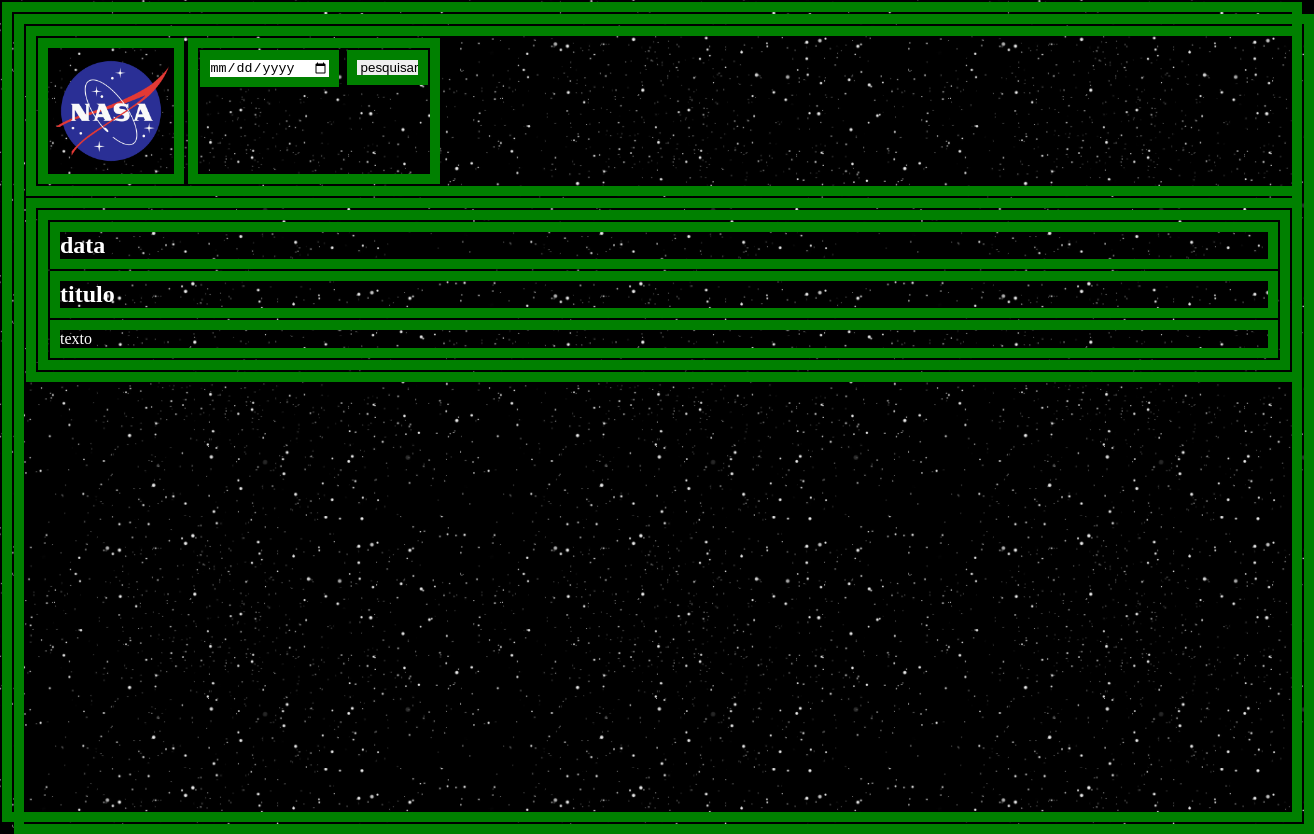
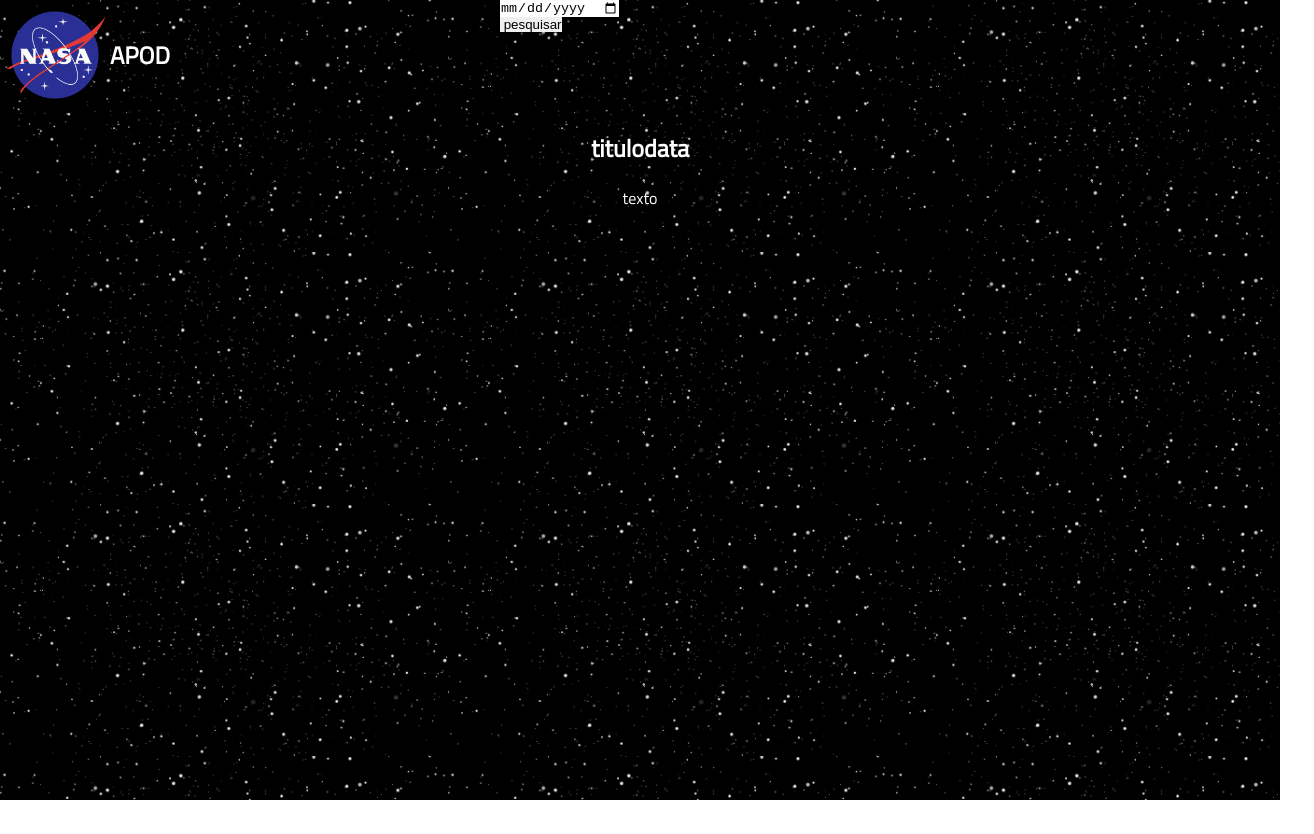
Before and after one commit to Givaona/Nasa, a plain HTML site: page index.html in a window 1280 px wide. Shown: the whole page, 1314 px wide, since content can reach past the window. After the commit the page ends 800 px from the top, so only its background shows below. Drawn offline with nearby package versions, Linux system fonts and the light colour scheme.

Commit message:
ajuste de css

```diff
--- a/apod.js
+++ b/apod.js
@@ -13,7 +13,7 @@ $("#submit").click(function (event){
 
     $.ajax({
         // url:"https://api.nasa.gov/planetary/apod?api_key=dhfvOTyEAbEUszxxFC9be1YJUt8t4alLqoCxVM7P&date=${date}",
-        url:"https://api.nasa.gov/planetary/apod?api_key=dhfvOTyEAbEUszxxFC9be1YJUt8t4alLqoCxVM7P&date=2008-12-27",
+        url:"https://api.nasa.gov/planetary/apod?api_key=dhfvOTyEAbEUszxxFC9be1YJUt8t4alLqoCxVM7P&date=2003-02-23",
         success: function (response) {
           $("#dateTitle").text(response.date);
           $("#title").text(response.title)
--- a/css/reset.css
+++ b/css/reset.css
@@ -7,6 +7,6 @@
 }
 
 body, html{
-    width: 100%;
-    height: 100%;
+    width: auto;
+    height: auto;
 }
--- a/css/style.css
+++ b/css/style.css
@@ -1,21 +1,59 @@
-*{
+/* *{
     margin: 2px;
     border: solid 10px;
     border-color: green;
-}
+} */
+
+/* html{
+    height: auto;
+    width: auto;
+} */
 
 body{
+    /* width: auto;
+    height: auto; */
     background-image: url(../img/background.jpg);
     background-size: 35%;
     color: white;
+
+    font-family: 'Titillium Web', sans-serif;
 }
 
-header{
+header, #logo{
     display: flex;
     justify-content: flex-start;
+
+}
+#logo{
+    width: 500px;
+
+}
+
+h2, input{
+    display: flex;
+    align-items: center;
+}
+
+.div{
+    display: flex;
+    justify-content: center;
+}
+
+main{
+    padding: 20px;
+}
+
+p{
+    padding: 20px;
+    text-align: justify;
+}
+
+#hdurl{
+    padding: 20px;
+    width: 50%;
 }
 
 #icon{
-    width: 10%;
+    width: 110px;
 
 }
--- a/index.html
+++ b/index.html
@@ -4,24 +4,37 @@
     <meta charset="UTF-8">
     <meta http-equiv="X-UA-Compatible" content="IE=edge">
     <meta name="viewport" content="width=device-width, initial-scale=1.0">
+    <link rel="preconnect" href="https://fonts.googleapis.com">
+    <link rel="preconnect" href="https://fonts.gstatic.com" crossorigin>
+    <link href="https://fonts.googleapis.com/css2?family=Titillium+Web&display=swap" rel="stylesheet">
+
     <link rel="stylesheet" href="./css/reset.css">
     <link rel="stylesheet" href="./css/style.css">
     <title>APOD</title>
 </head>
 <body>
     <header>
-        <img src="./img/iconNasa.png" alt="identidade Nasa" id="icon">
+        <div id="logo">
+            <img src="./img/iconNasa.png" alt="identidade Nasa" id="icon">
+            <h2 id="apod">APOD</h2>
+        </div>
         <form>
             <input type="date" min="1995-06-20" id="date">
             <input type="submit" value=" pesquisar" id="submit">
         </form>
     </header>
     <main>
-        <section>
-            <h2 id="dateTitle">data</h2>
-            <h2 id="title">titulo</h2>
-            <p id="explanation">texto</p>
-            <img src="" alt="" id="hdurl">
+        <section id="conteiner">
+            <div class="div">
+                <h2 id="title">titulo</h2>
+                <h2 id="dateTitle">data</h2>
+
+            </div>
+            <div class="div">
+                <p id="explanation">texto</p>
+                <img src="" alt="" id="hdurl">
+
+            </div>
 
         </section>
     </main>
```
